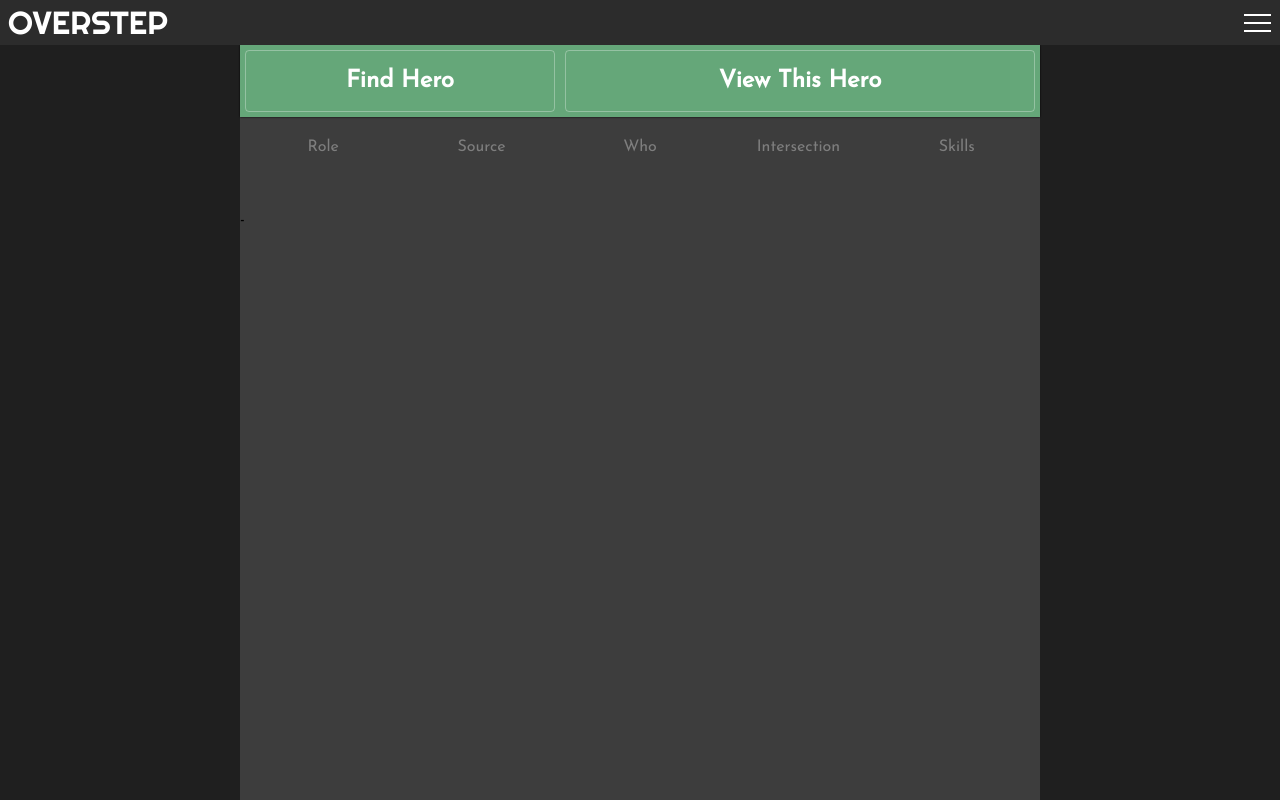
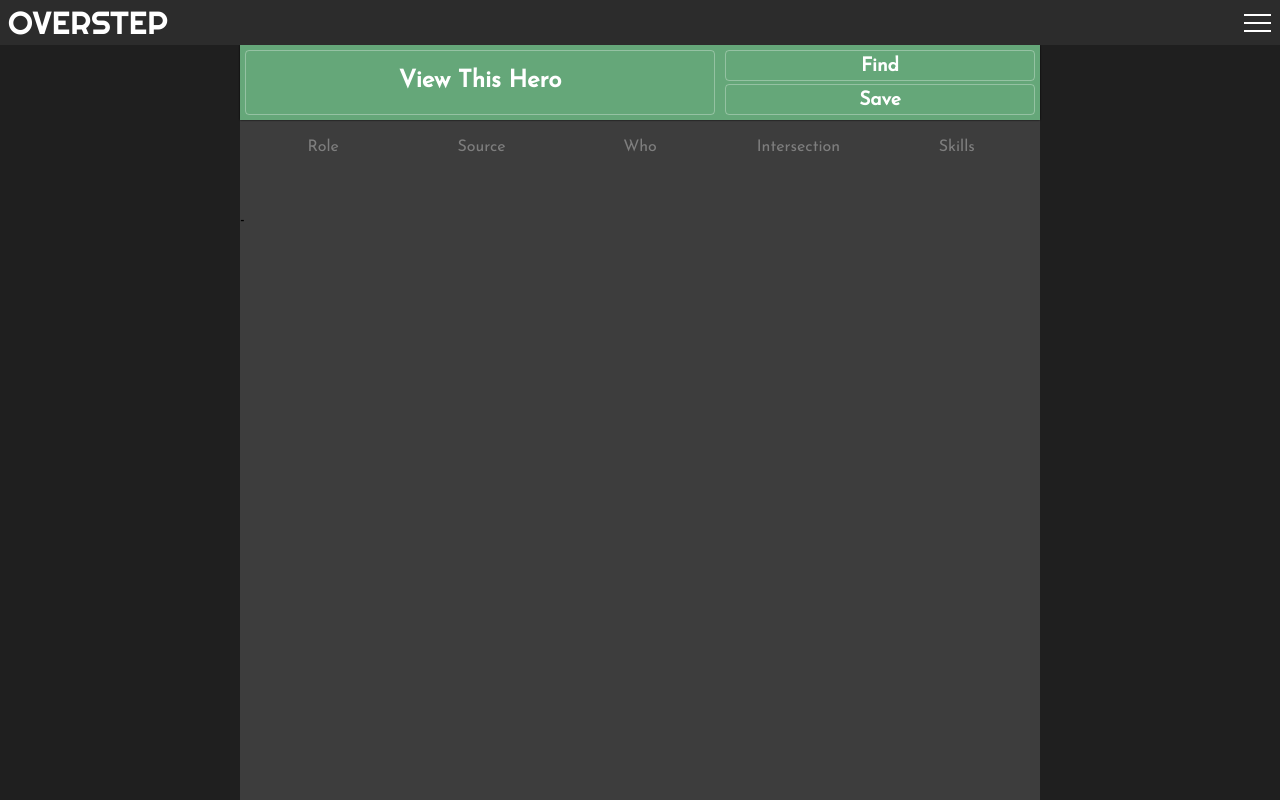
Before and after one commit to nomcgill/ProjectU, a React (Create React App) app in the folder site/: page /editing in a window 1280 px wide. Built offline with nearby package versions, Linux system fonts and the light colour scheme.

Commit message:
fixed state changes in rolling description

```diff
--- a/site/src/actions.js
+++ b/site/src/actions.js
@@ -178,3 +178,9 @@ export const resetFilters = () => ({
 export const updateActionStatus = () => dispatch => {
     console.log(`let's update this actionStatus`)
 }
+
+export const UPDATE_ACTION_DETAILS = 'UPDATE_ACTION_DETAILS';
+export const updateActionDetails = tab => ({
+    type: UPDATE_ACTION_DETAILS,
+    tab
+})
--- a/site/src/components/App.js
+++ b/site/src/components/App.js
@@ -47,7 +47,9 @@ export class App extends React.Component {
                 </div>
                 <div id={'back-pane'} />
                 {/* <div id={"dimmer"}/> */}
-                <Main />
+                <Main
+                  savedActionTab={this.props.savedActionTab}
+                />
             </div>
           </Switch>
         </Router>
@@ -57,7 +59,8 @@ export class App extends React.Component {
 
 const mapStateToProps = state => ({
   hitpoints: state.hitpoints,
-  database: state.database
+  database: state.database,
+  savedActionTab: state.savedActionTab
 });
 
 export default connect(mapStateToProps)(App);
--- a/site/src/components/CharacterPane/EditingPane.js
+++ b/site/src/components/CharacterPane/EditingPane.js
@@ -17,14 +17,15 @@ export default function EditingPane(props) {
 
     return (
         <div id={'character-editing-pane'}>
-            <div>
-                <h2>Find Hero</h2>
-            </div>
-            <Link to={'/final/title/'}>
+            <Link to={'/final/title/'} className={'button'}>
                 <div>
                     <h2>View This Hero</h2>
                 </div>
             </Link>
+            <div className={'vertical-stacked'}>
+                <div className={'button'}><h2>Find</h2></div>
+                <div className={'button'}><h2>Save</h2></div>
+            </div>
         </div>
     );
 }
--- a/site/src/components/CharacterPane/character.css
+++ b/site/src/components/CharacterPane/character.css
@@ -223,14 +223,18 @@ box-shadow: 0px 0px 0px 1px rgba(255,0,0,1);
 #character-editing-pane {
     color: white;
     display: inline-grid;
-    grid-template-columns: 40% 60%;
+    grid-template-columns: 60% 40%;
     width: 100%;
     line-height: 60px;
     vertical-align: middle;
 }
 
-#character-editing-pane > * {
+#character-editing-pane > *{
     margin: 5px;
+}
+
+#character-editing-pane .button {
+    /* margin: 5px; */
     padding: 0px;
     border: solid 1px rgba(255, 255, 255, 0.308);
     border-radius: 4px;
@@ -238,12 +242,27 @@ box-shadow: 0px 0px 0px 1px rgba(255,0,0,1);
     color: white;
 }
 
-#character-editing-pane > *:hover {
+#character-editing-pane .vertical-stacked {
+    font-size: .8em;
+    line-height: 26px;
+    /* margin: 5px; */
+}
+
+#character-editing-pane .vertical-stacked .button {
+    padding-top: 3px;
+    /* margin-bottom: -6px; */
+}
+
+#character-editing-pane .vertical-stacked .button:nth-child(1) {
+    margin-bottom: 3px;
+}
+
+#character-editing-pane .button:hover {
     background-color: rgba(255, 255, 255, 0.034);
     border: solid 1px rgba(255, 255, 255, 0.425);
 }
 
-#character-editing-pane > *:active {
+#character-editing-pane .button:active {
     background-color: rgba(255, 255, 255, 0.212);
 }
 
--- a/site/src/components/Rolling/ActionBreakdown.js
+++ b/site/src/components/Rolling/ActionBreakdown.js
@@ -51,8 +51,6 @@ export default function ActionBreakdown(props) {
     })
 
     function actionInfo(action){
-        // console.log("run")
-        // debugger;
         if (action.title === "muscle"){
             return (
                 <div className={'action-detail-text'}>
@@ -73,8 +71,8 @@ export default function ActionBreakdown(props) {
                         <li><span className={'heavy'}>Intuit</span>, as in a lie, love, or other intent.</li>
                         <li><span className={'heavy'}>Recall</span>, as in history or past experience.</li>
                     </ul>
-
-                    <p className={''}>Use that thinking cap to get a pressing question truthfully—if not in detail—answered by the GM.</p>
+                    <div className={'action-detail-extra'}>
+                        <p>Use that thinking cap to get a pressing question truthfully—if not in detail—answered by the GM.</p>
                         <ul>
                             <li>What haven't I noticed yet?</li>
                             <li>Who is in the most danger?</li>
@@ -84,6 +82,7 @@ export default function ActionBreakdown(props) {
                             <li>How do they feel about me?</li>
                             <li>How long will this last?</li>
                         </ul>
+                    </div>
                 </div>
             )
         }
@@ -113,16 +112,19 @@ export default function ActionBreakdown(props) {
     }
 
     const actionDescriptionComponents = actions.map((action, key) => {
-
+        // console.log(props.savedActionTab)
+        // props.savedActionTab()
         return (
             <Route
                 exact
                 path={'/rolling/' + action.title}
-                render={() =>
+                render={(p) =>
                     <ActionDescriptionComp
                         title={capitalize(action.title)}
+                        route={action.title}
                         snippet={action.snippet}
                         info={actionInfo(action)}
+                        savedTab={props.savedActionTab}
                     />
                 }
                 key={key}
@@ -130,14 +132,18 @@ export default function ActionBreakdown(props) {
         )
     })
 
+    let savedActionTab = (props.savedActionTab) ? props.savedActionTab : 'muscle'
+    // debugger;
     return(
         <div id={'action-breakdown'}>
             <div id={'action-info-top-tab'}>
                 <h4>Actions ►</h4>
                 {actionLinks}
             </div>
-            <Redirect exact from="/rolling" to="/rolling/muscle" />
+            <Switch>
+                <Redirect exact from="/rolling" to={"/rolling/" + savedActionTab} />
                 {actionDescriptionComponents}
+            </Switch>
         </div>
     )
 
--- a/site/src/components/Rolling/ActionDescriptionComp.js
+++ b/site/src/components/Rolling/ActionDescriptionComp.js
@@ -10,16 +10,29 @@ import {
 } from 'react-router-dom';
 import './actionBreakdown.css'
 
+import {updateActionDetails} from '../../actions'
+
 // import {toggleItemFavorite} from '../../actions'
 
-export default function ActionDescriptionComp(props) {
-    // console.log(props.title)
+class ActionDescriptionComp extends React.Component {
+
+    componentDidMount(){
+        let tab = this.props.route
+        if (tab !== this.props.savedTab){
+            this.props.dispatch(updateActionDetails(tab))
+        }
+        // console.log(prop)
+        // this.props.savedTab
+        // console.log(this.props.p)
+    }
+
+    render(){
         return (
             <div className={'action-details'}>
                 <div className={'action-details-top'}>
                     <div className={'action-banner'}>
-                    <div className={'action-banner-title'}>{props.title}</div>
-                    <div className={'action-banner-snippet'}>{props.snippet}</div>
+                        <div className={'action-banner-title'}>{this.props.title}</div>
+                        <div className={'action-banner-snippet'}>{this.props.snippet}</div>
                     </div>
                     <div className={'action-success'}>
                         <div className={'action-example-title heavy'}>Critical Setback</div>
@@ -27,9 +40,15 @@ export default function ActionDescriptionComp(props) {
                     </div>
                 </div>
                 <div className={'action-details-info'}>
-                {props.info}
+                    {this.props.info}
                 </div>
             </div>
         )
+    }
+}
 
-}
+const mapStateToProps = state => ({
+    savedActionTab: state.savedActionTab
+});
+
+export default connect(mapStateToProps)(ActionDescriptionComp);
--- a/site/src/components/Rolling/RollThatDice.js
+++ b/site/src/components/Rolling/RollThatDice.js
@@ -12,7 +12,7 @@ import './rollthatdice.css'
 import Dice from '../../ImageStore/dice.png'
 import ActionBreakdown from './ActionBreakdown'
 
-import {updateActionStatus} from '../../actions'
+import {updateActionStatus, updateActionDetails} from '../../actions'
 
 class RollThatDice extends React.Component {
 
@@ -22,7 +22,15 @@ class RollThatDice extends React.Component {
         this.props.dispatch(updateActionStatus(input))
     }
 
+
+    // saveTheTab(tab){
+    //     console.log('saveTheTab is run')
+    //     console.log(this.props.savedActionTab)
+    //     this.props.dispatch(updateActionDetails(tab))
+    // }
+
     render(){
+        const savedActionTab = (this.props.savedActionTab) ? this.props.savedActionTab : false
         return (
             <div id={'roll-page'}>
                 <div id={'dice-area'}>
@@ -80,7 +88,9 @@ class RollThatDice extends React.Component {
                     <button id={'roll-that-dice'}>ROLL</button>
                     <div id={'roll-stats-button'}>?</div>
                 </div>
-                <ActionBreakdown />
+                <ActionBreakdown
+                    savedActionTab={savedActionTab}
+                />
             </div>
         );
     }
@@ -88,7 +98,8 @@ class RollThatDice extends React.Component {
 
 const mapStateToProps = state => ({
     skills: state.skills,
-    actionStatus: state.actionStatus
+    actionStatus: state.actionStatus,
+    savedActionTab: state.savedActionTab
 });
 
 export default connect(mapStateToProps)(RollThatDice);
--- a/site/src/components/Rolling/actionBreakdown.css
+++ b/site/src/components/Rolling/actionBreakdown.css
@@ -124,6 +124,10 @@
     padding-bottom: 18px;
 }
 
+.action-detail-extra {
+    margin-top: 10px;
+}
+
 @media all and (min-width: 475px) {
 
     #action-breakdown {
--- a/site/src/components/main.js
+++ b/site/src/components/main.js
@@ -30,6 +30,7 @@ export default function Main() {
               path="/rolling"
               component={RollThatDice}
             />
+            {/* <Redirect exact from="/rolling" to={"/rolling/muscle"} /> */}
         </div>
       </main>
   );
--- a/site/src/reducer.js
+++ b/site/src/reducer.js
@@ -133,5 +133,10 @@ export const reducer = (state = initialState, action) => {
         })
     }
 
+    if (action.type === actions.UPDATE_ACTION_DETAILS){
+        return Object.assign({}, state, {
+            savedActionTab: action.tab
+        })
+    }
     return state;
 }
--- a/site/src/stylesheet.css
+++ b/site/src/stylesheet.css
@@ -161,3 +161,7 @@ main {
 button {
   outline: none;
 }
+
+.highlight-nav {
+  pointer-events: none;
+}
```
Also changed, not shown: site/src/sampleChoices.js (line endings or trailing spaces). Lines whose indentation alone changed are shown as unchanged.
